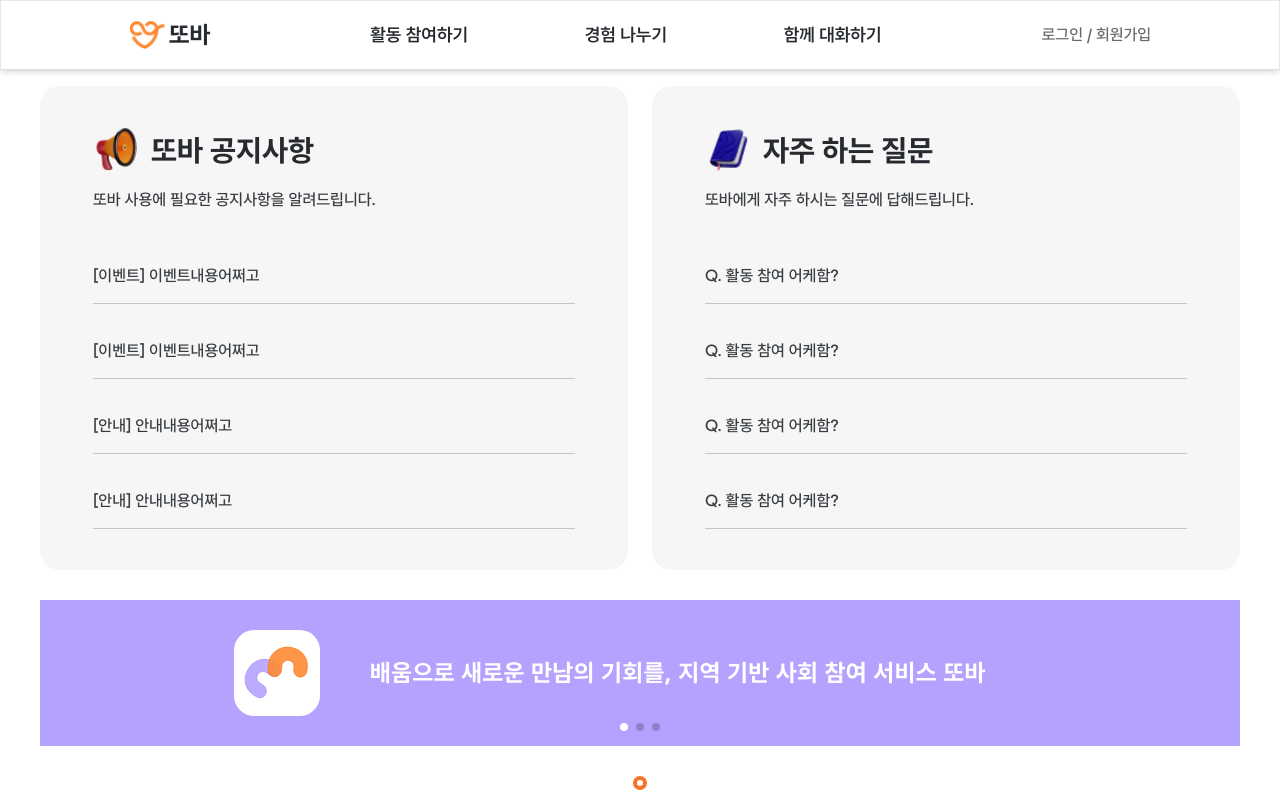
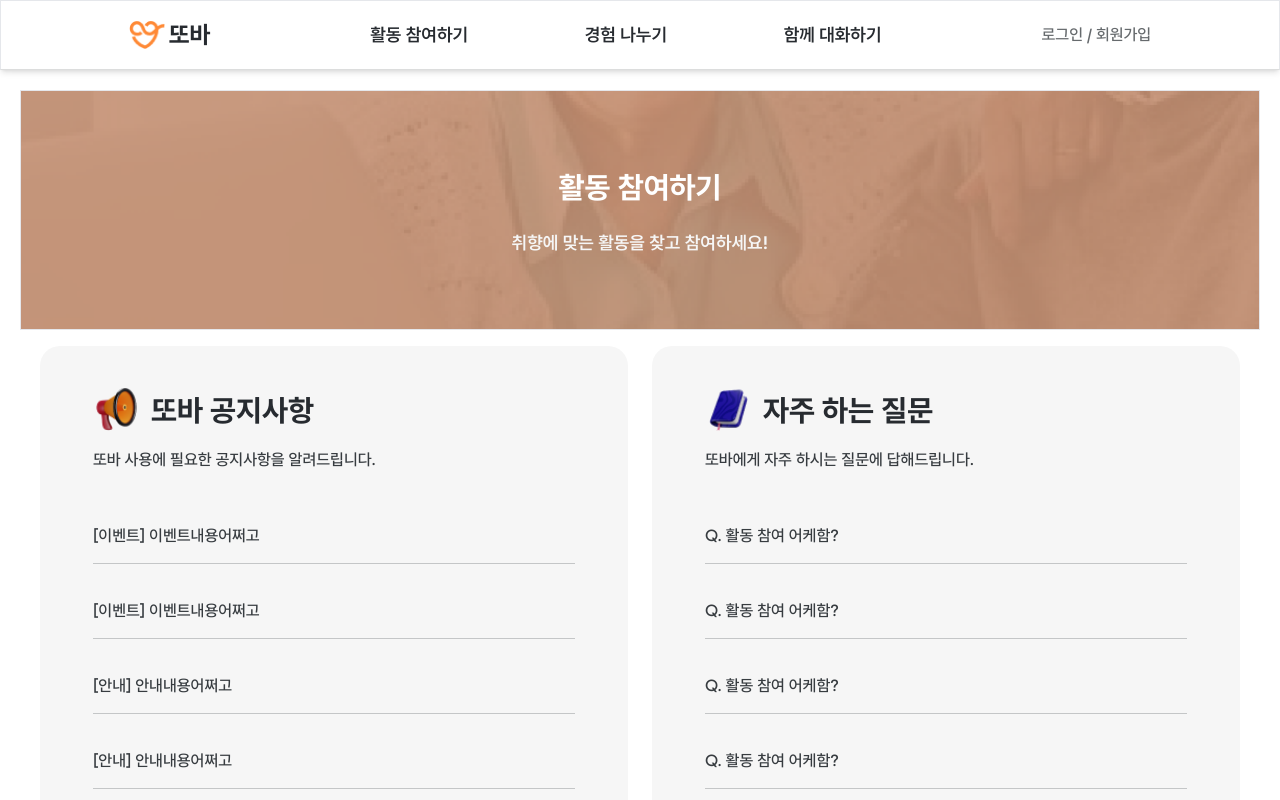
Before and after one commit to Kusitms-29th-Meetup-TeamE/Frontend, a Next.js app: page /seohyun in a window 1280 px wide. Shown: the top 800 px of the page. Built offline with nearby package versions, Linux system fonts and the light colour scheme.

Commit message:
📍 Feat(#45): add activity-header component

```diff
--- a/src/app/seohyun/page.tsx
+++ b/src/app/seohyun/page.tsx
@@ -5,10 +5,12 @@ import PointItem from '@/components/main/PointItem';
 import Notice from '@/containers/main/Notice';
 import Point from '@/containers/main/Point';
 import SubBannerSlider from '@/containers/main/SubBannerSlider';
+import ActivityHeader from '@/components/join/ActivityHeader';
 
 const TestPage = () => {
   return (
-    <div className="pr-[10px] pl-[10px]">
+    <div className="p-5">
+      <ActivityHeader title={"활동 참여하기"} content={"취향에 맞는 활동을 찾고 참여하세요!"}/>
       <div className="flex gap-2 p-2"></div>
       <Notice />
       <div className="h-[30px]"></div>
--- /dev/null
+++ b/src/components/join/ActivityHeader.tsx
@@ -0,0 +1,20 @@
+import React from 'react';
+
+// 활동 참여하기, 배움 나누기에서 공통으로 사용 위함
+export type ActivityHeaderProps = {
+    title:string;
+    content: string;
+}
+const ActivityHeader = (props: ActivityHeaderProps) => {
+    const {title, content} = props;
+  return (
+    <div className="w-full h-60 flex flex-col justify-center items-center border bg-center bg-cover bg-[url('/assets/components/activity-top-banner.png')]">
+      <div className="text-white text-h2 mb-4">{title}</div>
+      <div className="text-gray-02 text-h3">
+        {content}
+      </div>
+    </div>
+  );
+};
+
+export default ActivityHeader;
```
Also changed, not shown: public/assets/components/activity-top-banner.png (added).
